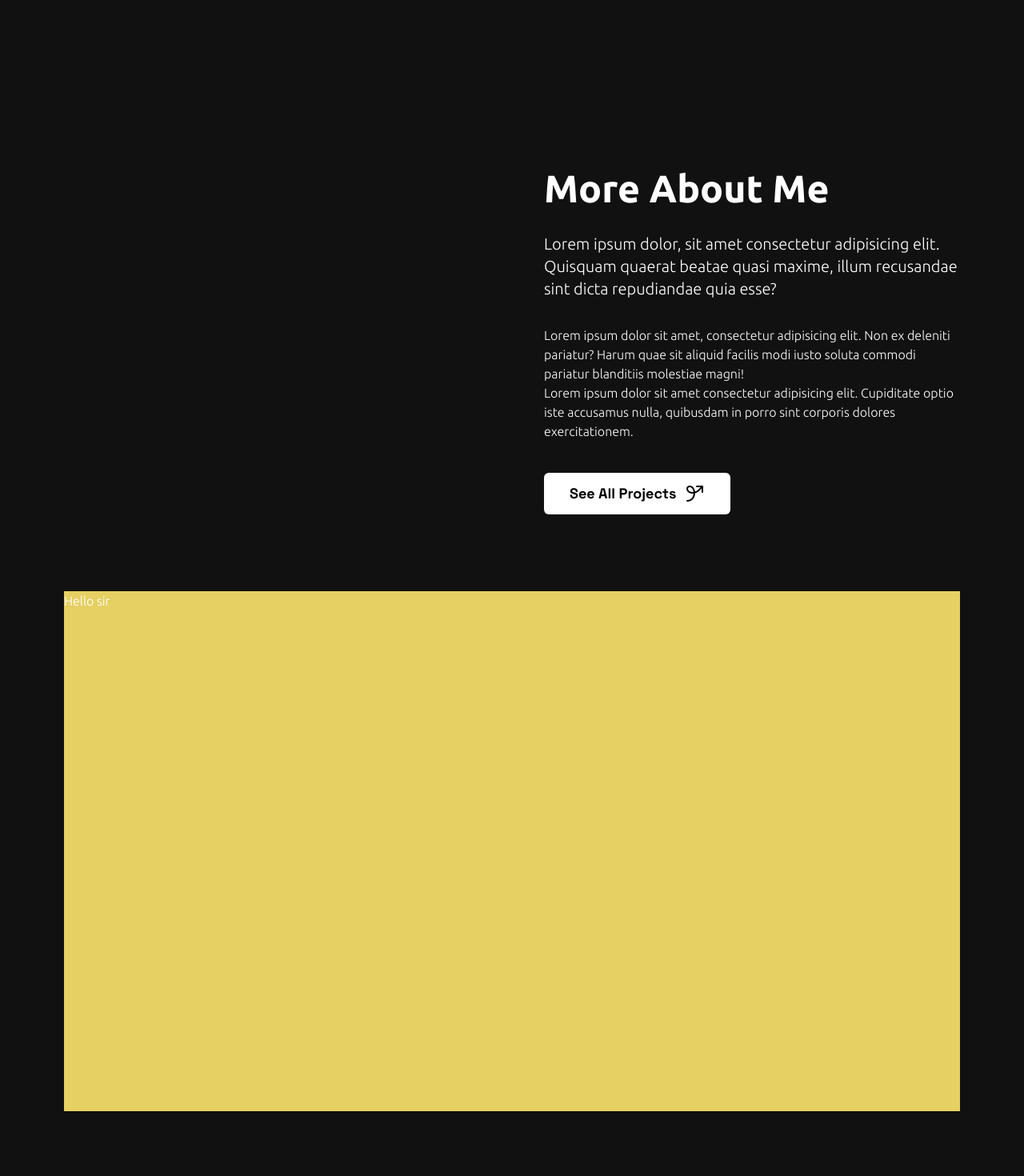
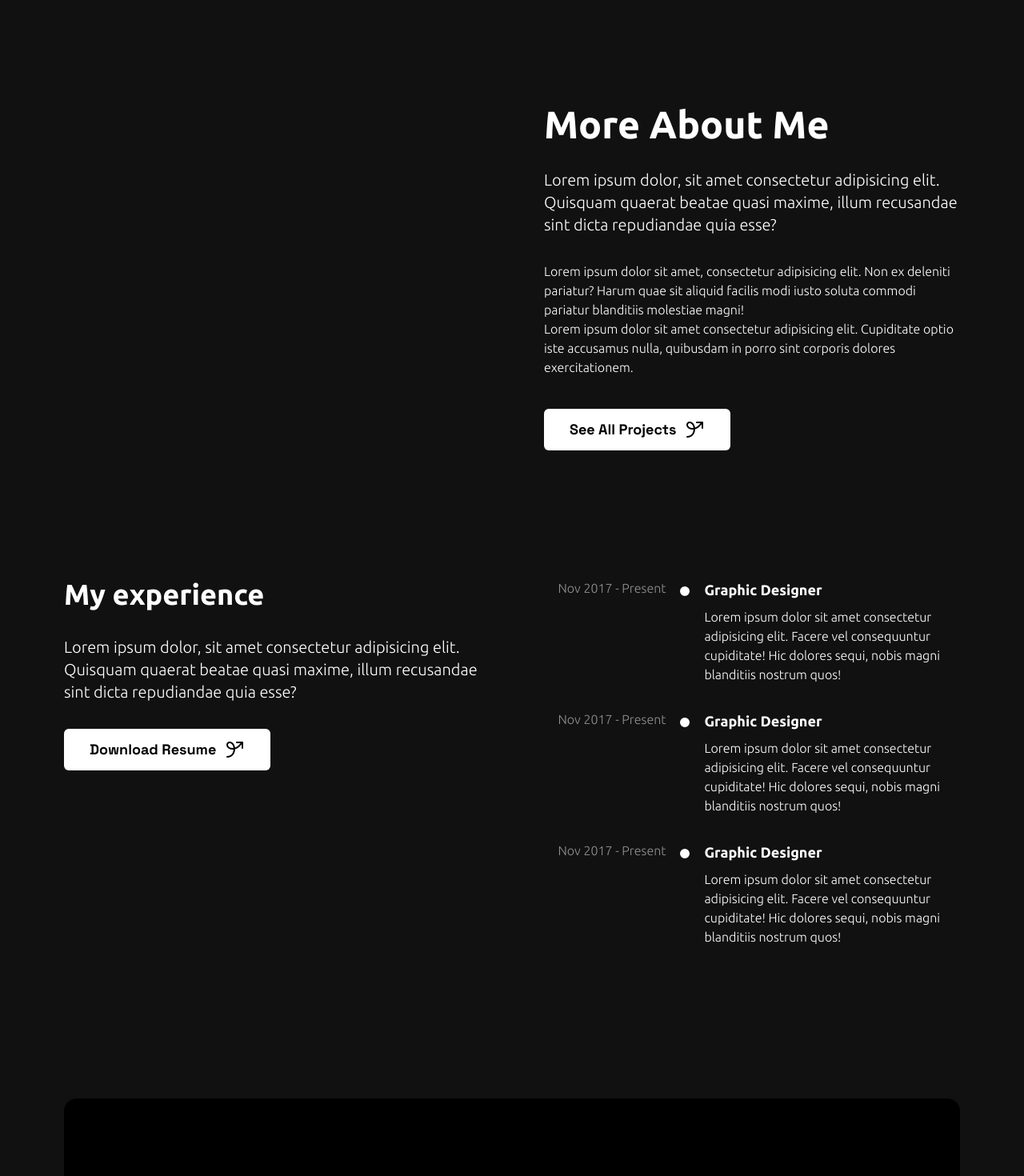
Before and after one commit to ashebani/portfolio-react, a React (Create React App) app: page / in a window 1280 px wide. Shown: the part 4020-5490 px from the top of the page at 80% size. Built offline with nearby package versions, Linux system fonts and the light colour scheme.

Commit message:
finished layout

```diff
--- a/src/components/AboutMe.jsx
+++ b/src/components/AboutMe.jsx
@@ -3,7 +3,10 @@ import { Button } from "../utils/Button";
 
 export const AboutMe = () => {
   return (
-    <article id="experience" className="flex mt-60 gap-20 lg:flex-col ">
+    <article
+      id="experience"
+      className="flex mt-40 lg:mt-80 gap-20 lg:flex-col "
+    >
       <div className="flex-1 flex items-center justify-center relative">
         {/* <img
           srcSet={require("../assets/57.png")}
@@ -12,7 +15,7 @@ export const AboutMe = () => {
         /> */}
         <img
           srcSet={require("../assets/blob.svg").default}
-          className="absolute -z-10"
+          className="absolute lg:-top-56 -z-10 lg:w-80 "
           alt=""
         />
       </div>
--- a/src/components/Experience.jsx
+++ b/src/components/Experience.jsx
@@ -1,9 +1,78 @@
-import React from "react";
+import React, { useEffect, useRef, useState } from "react";
+import { Button } from "../utils/Button";
 
 export const Experience = () => {
+  const paragraphRef = useRef();
+  const [height, setHeight] = useState([{ 1: 0 }, { 2: 0 }, { 3: 0 }]);
+  console.log(paragraphRef);
   return (
-    <article className="h-[650px] w-full bg-secondaryYellow mt-24">
-      Hello sir
+    <article className="h-[650px] lg:h-[100%] w-full mt-40 flex gap-20 lg:flex-col ">
+      <section className="">
+        <div className="flex-1 lg:text-center">
+          <h3 className="text-4xl pb-8 font-semibold">My experience</h3>
+          <h4 className="pb-8 text-xl sm:text-lg">
+            Lorem ipsum dolor, sit amet consectetur adipisicing elit. Quisquam
+            quaerat beatae quasi maxime, illum recusandae sint dicta repudiandae
+            quia esse?
+          </h4>
+
+          <Button text="Download Resume" isLink={true} styles={"lg:m-auto"} />
+        </div>
+      </section>
+
+      <section className="">
+        {/* <div className="flex gap-4 wrap items-start pb-8">
+          <p className="whitespace-nowrap text-primaryGray">
+            Nov 2017 - Present
+          </p>
+          <div className="w-4 h-4 border-2 border-primaryLightBlack after:-z-10 relative aspect-square mt-2 bg-white rounded-full after:h-56  after:w-[1px] after:bg-white after:absolute after:left-1/2 after:-translate-x-1/2 "></div>
+          <div>
+            <h5 className="font-semibold pb-2 text-lg">Graphic Designer</h5>
+            <p>
+              Lorem ipsum dolor sit amet consectetur adipisicing elit. Porro
+              molestias harum ipsa dolore fugiat laboriosam aliquam laudantium,
+              beatae similique asperiores laborum consequatur non id
+              necessitatibus. Accusamus dolorem a dolorum natus nesciunt,
+              molestias nostrum vero aut. Ex sed mollitia iure magni facilis
+              dolore inventore tempore possimus in odit fuga, iste error.
+            </p>
+          </div>
+        </div>
+
+        <div className="flex gap-4 wrap items-start">
+          <p className="whitespace-nowrap text-primaryGray">
+            Nov 2017 - Present
+          </p>
+          <div className="w-4 h-4 border-2 border-primaryLightBlack after:-z-10 relative aspect-square mt-2 bg-white rounded-full"></div>
+          <div>
+            <h5 className="font-semibold pb-2 text-lg">Graphic Designer</h5>
+            <p>
+              Lorem ipsum dolor sit amet consectetur adipisicing elit. Facere
+              vel consequuntur cupiditate! Hic dolores sequi, nobis magni
+              blanditiis nostrum quos!
+            </p>
+          </div>
+        </div> */}
+
+        {height.map((item, idx) => {
+          return (
+            <div key={idx} className="flex gap-4 wrap items-start pb-8">
+              <p className="whitespace-nowrap text-primaryGray">
+                Nov 2017 - Present
+              </p>
+              <div className="w-4 h-4 border-2 border-primaryLightBlack after:-z-10 relative aspect-square mt-2 bg-white rounded-full after:w-[1px] after:bg-white after:absolute after:left-1/2 after:-translate-x-1/2 "></div>
+              <div>
+                <h5 className="font-semibold pb-2 text-lg">Graphic Designer</h5>
+                <p ref={paragraphRef} onClick={() => console.log(paragraphRef)}>
+                  Lorem ipsum dolor sit amet consectetur adipisicing elit.
+                  Facere vel consequuntur cupiditate! Hic dolores sequi, nobis
+                  magni blanditiis nostrum quos!
+                </p>
+              </div>
+            </div>
+          );
+        })}
+      </section>
     </article>
   );
 };
--- a/src/components/Resume.jsx
+++ b/src/components/Resume.jsx
@@ -5,14 +5,14 @@ export const Resume = () => {
   return (
     <section
       id="hire-me"
-      className="  relative bg-primaryBlack h-[620px] rounded-2xl  grid justify-center items-center mt-24"
+      className="  relative bg-primaryBlack py-40 rounded-2xl grid justify-center items-center lg:mt-20 sm:mt-10"
     >
       <div className="flex gap-8 text-center flex-col max-w-4xl m-auto">
-        <h1 className="text-6xl lg:text-5xl font-semibold leading-tight ">
+        <h1 className="text-6xl lg:text-5xl sm:!text-4xl font-semibold leading-tight ">
           Got a project in mind? <br />
           Let's work it together!
         </h1>
-        <p className="text-xl px-8 lg:text-lg lg:px-10 font-semibold leading-loose">
+        <p className="text-xl px-8 lg:text-lg lg:px-10 sm:font-normal leading-loose">
           Lorem ipsum, dolor sit amet consectetur adipisicing elit. Laudantium
           fuga ducimus quis natus blanditiis necessitatibus saepe sint tempore
           repellat voluptatibus.
--- a/tailwind.config.js
+++ b/tailwind.config.js
@@ -12,6 +12,7 @@ module.exports = {
         secondaryRed: "#FB7157",
         secondaryYellow: "#E6D063",
         secondaryBlue: "#4D83F0",
+        primaryGray: "#919191",
       },
       maxWidth: {
         app: "1320px",
```
